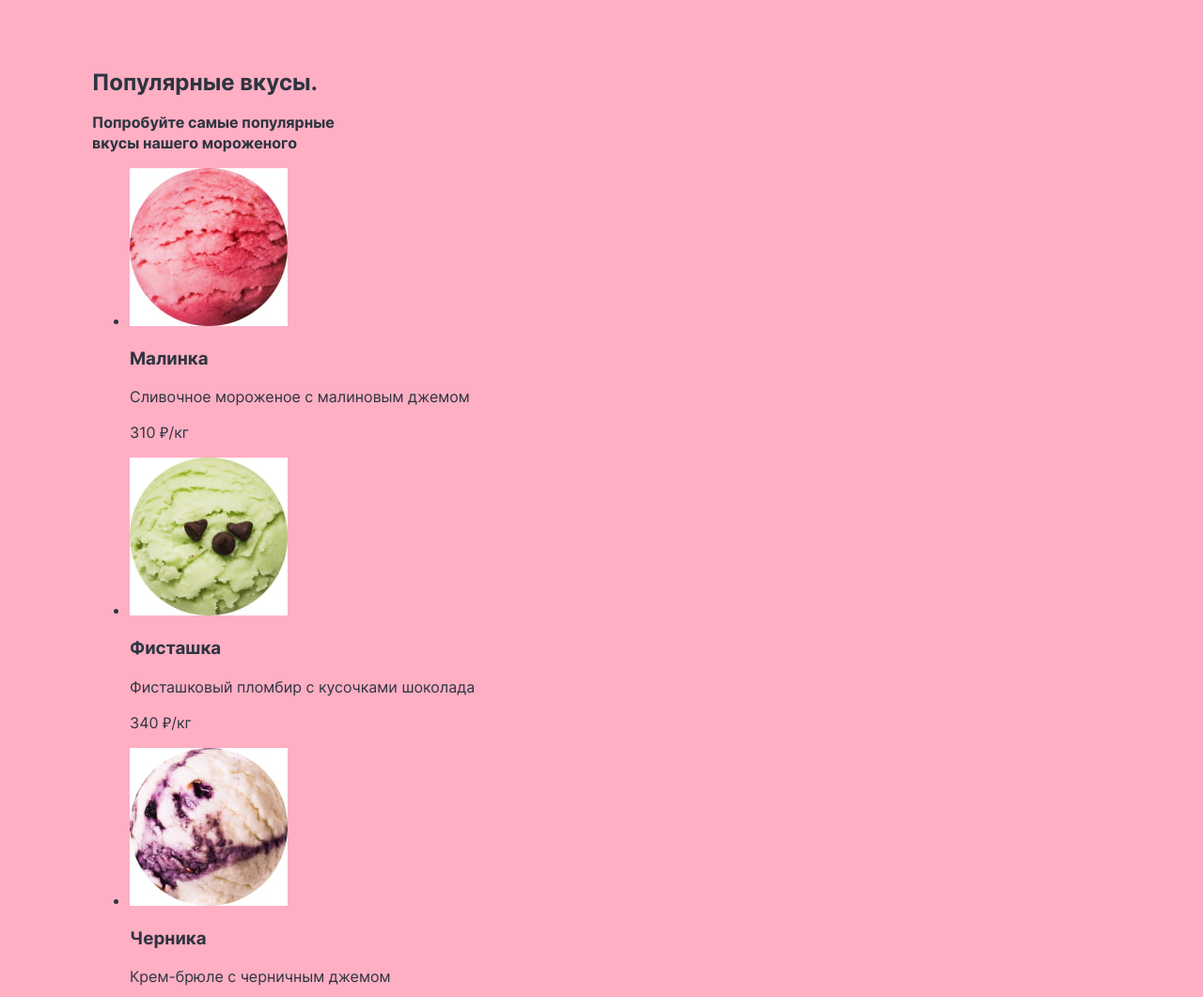
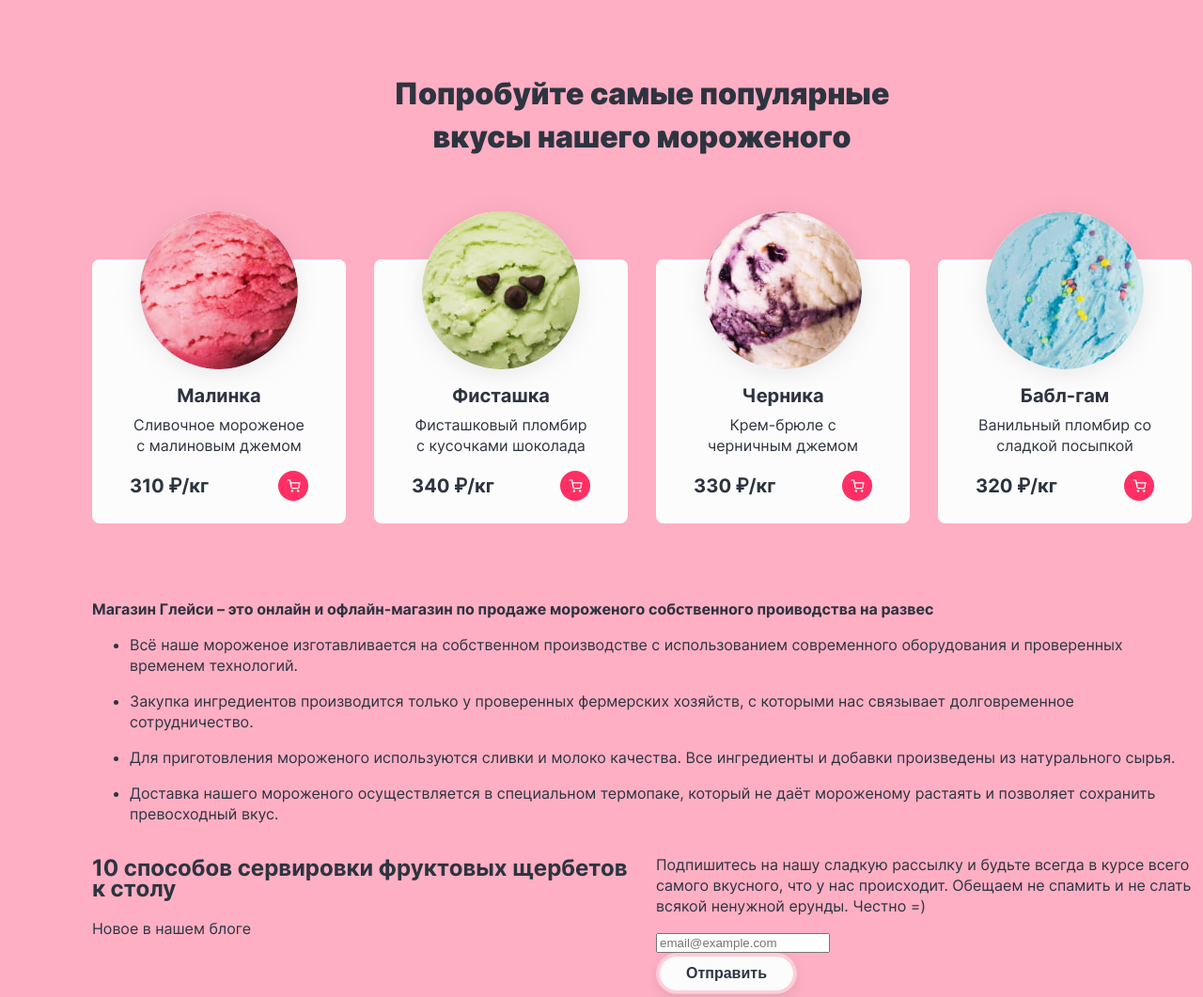
Before and after one commit to tau-8/995085-gllacy-32, a plain HTML site: page index.html in a window 1280 px wide. Shown: the part 1153-2214 px from the top of the page at 94% size. Drawn offline with Linux system fonts and the light colour scheme.

Commit message:
Create popular tastes layout and decorative styles
+ Create product card block

```diff
--- a/css/styles.css
+++ b/css/styles.css
@@ -33,6 +33,7 @@
 :root {
   --main-bg: #feafc3;
   --special-bg: #ff7799;
+  --button-bg: #ff2f64;
   --bright-bg: #fcfcfc;
   --bright-bg-transp: rgba(252, 252, 252, 0.3);
   --main-txt: #2d3440;
@@ -74,8 +75,8 @@
 }
 
 .lead {
+  font-weight: 900;
   font-size: 32px;
-  font-weight: 900;
   line-height: 46px;
 }
 
@@ -85,8 +86,8 @@
 }
 
 .button {
+  font-weight: 700;
   font-size: 16px;
-  font-weight: 700;
   line-height: 20px;
   display: block;
   width: fit-content;
@@ -369,8 +370,8 @@
 .slide__slogan {
   grid-area: slogan;
   align-self: end;
+  font-weight: 900;
   font-size: 36px;
-  font-weight: 900;
   line-height: 46px;
 }
 
@@ -438,6 +439,100 @@
   padding-right: 180px;
 }
 
+/* Популярные вкусы */
+.main__popular {
+  margin-bottom: 80px;
+}
+
+.popular__lead {
+  display: block;
+  text-align: center;
+  margin-bottom: 107px;
+}
+
+.popular__list {
+  display: flex;
+  column-gap: 30px;
+  margin: 0;
+  padding: 0;
+  list-style-type: none;
+}
+
+/*\\\\\\\\\\\\\\\\
+\\\\ Внутренняя \\\
+\\\\\\\\\\\\\\\\\*/
+.product {
+  position: relative;
+  width: 270px;
+  padding: 133px 40px 28px 40px;
+  color: var(--main-txt);
+  background-color: var(--bright-bg);
+  border-radius: 8px;
+}
+
+.product__image {
+  position: absolute;
+  transform: translateX(-50%);
+  top: -51px;
+  left: 50%;
+  display: block;
+  max-width: 100%;
+  height: auto;
+  border-radius: 100px;
+  filter: drop-shadow(0 4px 12px rgba(45, 52, 64, 0.1));
+  overflow: hidden;
+}
+
+.product__title {
+  margin: 0;
+  margin-bottom: 8px;
+  font-weight: 700;
+  font-size: 20px;
+  line-height: 24px;
+  text-align: center;
+}
+
+.product__description {
+  margin: 0;
+  margin-bottom: 20px;
+  text-align: center;
+}
+
+.product__price {
+  font-weight: 700;
+  font-size: 20px;
+  line-height: 24px;
+}
+
+.product__link {
+  position: absolute;
+  bottom: 24px;
+  right: 40px;
+  display: block;
+  width: 32px;
+  height: 32px;
+  background: var(--button-bg) no-repeat url("../images/icons/cart-white.svg") center / 15px;
+  background-position: center;
+  border-radius: 30px;
+}
+
+.product__link::before {
+  z-index: 1;
+  position: absolute;
+  content: "";
+  width: 50px;
+  height: 50px;
+  top: -9px;
+  left: -9px;
+  border-radius: 25px;
+}
+
+.product__link:hover {
+  background-color: var(--bright-bg);
+  background-image: url("../images/icons/cart.svg");
+  border: 2px solid var(--button-bg);
+}
+
 /*\\\\\\\\\\\\\\\\
 \\\ Футер сайта \\\
 \\\\\\\\\\\\\\\\\*/
--- a/index.html
+++ b/index.html
@@ -176,15 +176,15 @@
       </section>
 
       <section class="popular main__popular page__centerer">
-        <h2 class="popular__title">Популярные вкусы.</h2>
-        <strong class="popular__lead">Попробуйте самые популярные<br> вкусы нашего мороженого</strong>
+        <h2 class="visually-hidden">Популярные вкусы.</h2>
+        <strong class="popular__lead lead">Попробуйте самые популярные<br> вкусы нашего мороженого</strong>
         <ul class="popular__list">
           <li class="popular__item product">
             <img class="product__image" src="images/product-img-01.jpg" width="168" height="168" alt="Изображение товара.">
             <h3 class="product__title">Малинка</h3>
             <p class="product__description">Сливочное мороженое с малиновым джемом</p>
-            <p class="product__price">310 &#8381;/кг</p>
-            <a class="product__link" href="javascript:undefined">
+            <span class="product__price">310 &#8381;/кг</span>
+            <a class="product__link link" href="javascript:undefined">
               <span class="visually-hidden">Добавить товар в корзину.</span>
             </a>
           </li>
@@ -192,8 +192,8 @@
             <img class="product__image" src="images/product-img-02.jpg" width="168" height="168" alt="Изображение товара.">
             <h3 class="product__title">Фисташка</h3>
             <p class="product__description">Фисташковый пломбир с кусочками шоколада</p>
-            <p class="product__price">340 &#8381;/кг</p>
-            <a class="product__link" href="javascript:undefined">
+            <span class="product__price">340 &#8381;/кг</span>
+            <a class="product__link link" href="javascript:undefined">
               <span class="visually-hidden">Добавить товар в корзину.</span>
             </a>
           </li>
@@ -201,8 +201,8 @@
             <img class="product__image" src="images/product-img-03.jpg" width="168" height="168" alt="Изображение товара.">
             <h3 class="product__title">Черника</h3>
             <p class="product__description">Крем-брюле с черничным джемом</p>
-            <p class="product__price">330 &#8381;/кг</p>
-            <a class="product__link" href="javascript:undefined">
+            <span class="product__price">330 &#8381;/кг</span>
+            <a class="product__link link" href="javascript:undefined">
               <span class="visually-hidden">Добавить товар в корзину.</span>
             </a>
           </li>
@@ -210,8 +210,8 @@
             <img class="product__image" src="images/product-img-04.jpg" width="168" height="168" alt="Изображение товара.">
             <h3 class="product__title">Бабл-гам</h3>
             <p class="product__description">Ванильный пломбир со сладкой посыпкой</p>
-            <p class="product__price">320 &#8381;/кг</p>
-            <a class="product__link" href="javascript:undefined">
+            <span class="product__price">320 &#8381;/кг</span>
+            <a class="product__link link" href="javascript:undefined">
               <span class="visually-hidden">Добавить товар в корзину.</span>
             </a>
           </li>
```
Also changed, not shown: images/icons/cart-white.svg (added).
